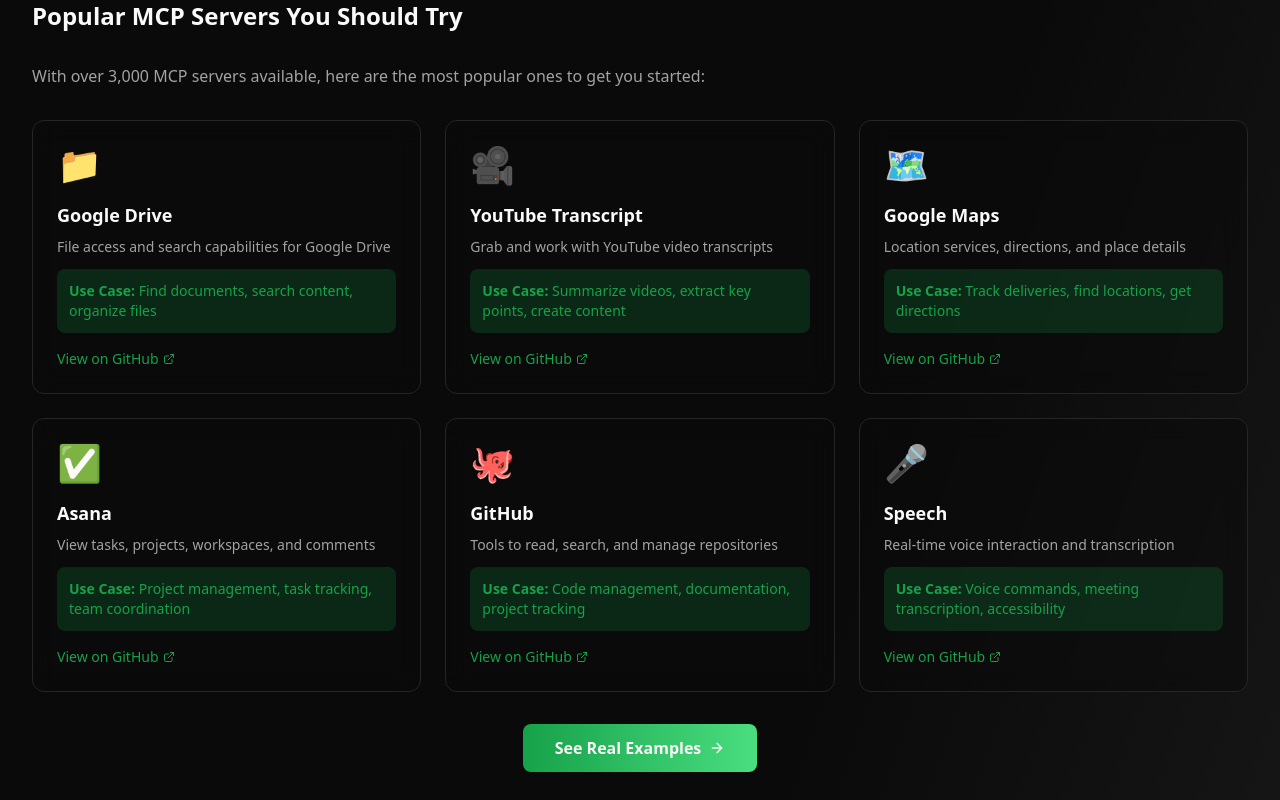
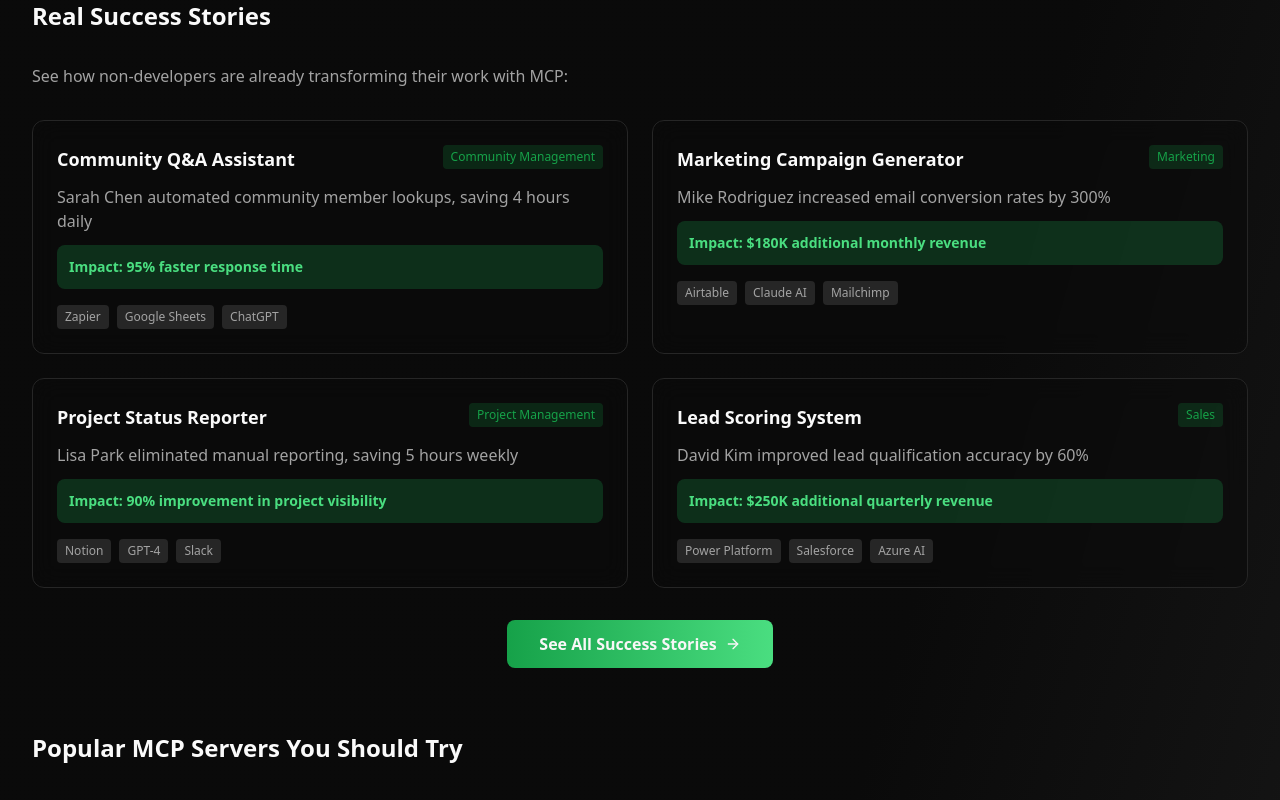
Before and after one commit to jasonetorres/Mcpfornontechie, a React (Vite) app: page /examples in a window 1280 px wide. Shown: the part 720-1520 px from the top of the page. Built offline with nearby package versions, Linux system fonts and the light colour scheme; no server answers.

Commit message:
Fix See Real Examples button on Examples page

```diff
--- a/src/pages/Examples.tsx
+++ b/src/pages/Examples.tsx
@@ -4,12 +4,12 @@ import { Link } from 'react-router-dom';
 
 function Examples() {
   const [activeTab, setActiveTab] = useState('basics');
-  const [codeCopied, setCodeCopied] = useState('');
+  const [codeCopied, setCopiedTemplate] = useState('');
 
   const copyCode = (code: string, id: string) => {
     navigator.clipboard.writeText(code);
-    setCodeCopied(id);
-    setTimeout(() => setCodeCopied(''), 2000);
+    setCopiedTemplate(id);
+    setTimeout(() => setCopiedTemplate(''), 2000);
   };
 
   const codeExamples = {
@@ -265,6 +265,37 @@ all tasks assigned to me this week and summarize them."`
     }
   ];
 
+  const realExamples = [
+    {
+      title: 'Community Q&A Assistant',
+      description: 'Sarah Chen automated community member lookups, saving 4 hours daily',
+      impact: '95% faster response time',
+      tools: ['Zapier', 'Google Sheets', 'ChatGPT'],
+      category: 'Community Management'
+    },
+    {
+      title: 'Marketing Campaign Generator',
+      description: 'Mike Rodriguez increased email conversion rates by 300%',
+      impact: '$180K additional monthly revenue',
+      tools: ['Airtable', 'Claude AI', 'Mailchimp'],
+      category: 'Marketing'
+    },
+    {
+      title: 'Project Status Reporter',
+      description: 'Lisa Park eliminated manual reporting, saving 5 hours weekly',
+      impact: '90% improvement in project visibility',
+      tools: ['Notion', 'GPT-4', 'Slack'],
+      category: 'Project Management'
+    },
+    {
+      title: 'Lead Scoring System',
+      description: 'David Kim improved lead qualification accuracy by 60%',
+      impact: '$250K additional quarterly revenue',
+      tools: ['Power Platform', 'Salesforce', 'Azure AI'],
+      category: 'Sales'
+    }
+  ];
+
   return (
     <div className="py-20 px-4 sm:px-6 lg:px-8">
       <div className="max-w-7xl mx-auto">
@@ -311,6 +342,48 @@ all tasks assigned to me this week and summarize them."`
           </div>
         </div>
 
+        {/* Real Examples Section */}
+        <div className="mb-16">
+          <h2 className="text-2xl font-bold text-foreground mb-8">Real Success Stories</h2>
+          <p className="text-muted-foreground mb-8">
+            See how non-developers are already transforming their work with MCP:
+          </p>
+          <div className="grid grid-cols-1 md:grid-cols-2 gap-6 mb-8">
+            {realExamples.map((example, index) => (
+              <div key={index} className="bg-card/50 backdrop-blur-md border border-border rounded-xl p-6 hover:bg-card transition-all duration-300">
+                <div className="flex items-start justify-between mb-3">
+                  <h3 className="text-lg font-semibold text-foreground">{example.title}</h3>
+                  <span className="px-2 py-1 bg-matrix-primary/20 text-matrix-primary rounded text-xs">
+                    {example.category}
+                  </span>
+                </div>
+                <p className="text-muted-foreground mb-3">{example.description}</p>
+                <div className="bg-green-500/20 rounded-lg p-3 mb-4">
+                  <p className="text-green-400 font-semibold text-sm">
+                    Impact: {example.impact}
+                  </p>
+                </div>
+                <div className="flex flex-wrap gap-2">
+                  {example.tools.map((tool, toolIndex) => (
+                    <span key={toolIndex} className="px-2 py-1 bg-muted text-muted-foreground rounded text-xs">
+                      {tool}
+                    </span>
+                  ))}
+                </div>
+              </div>
+            ))}
+          </div>
+          <div className="text-center">
+            <Link
+              to="/success-stories"
+              className="bg-gradient-to-r from-matrix-primary to-matrix-secondary hover:from-matrix-accent hover:to-matrix-primary text-primary-foreground px-8 py-3 rounded-lg font-semibold transition-all duration-200 inline-flex items-center space-x-2"
+            >
+              <span>See All Success Stories</span>
+              <ArrowRight className="w-4 h-4" />
+            </Link>
+          </div>
+        </div>
+
         {/* Popular MCP Servers */}
         <div className="mb-16">
           <h2 className="text-2xl font-bold text-foreground mb-8">Popular MCP Servers You Should Try</h2>
@@ -342,10 +415,10 @@ all tasks assigned to me this week and summarize them."`
           </div>
           <div className="mt-8 text-center">
             <Link
-              to="/examples"
+              to="/templates"
               className="bg-gradient-to-r from-matrix-primary to-matrix-secondary hover:from-matrix-accent hover:to-matrix-primary text-primary-foreground px-8 py-3 rounded-lg font-semibold transition-all duration-200 inline-flex items-center space-x-2"
             >
-              <span>See Real Examples</span>
+              <span>Browse Templates</span>
               <ArrowRight className="w-4 h-4" />
             </Link>
           </div>
@@ -381,7 +454,7 @@ all tasks assigned to me this week and summarize them."`
                 <div className="flex items-center justify-between mb-4">
                   <h3 className="text-lg font-semibold text-foreground">{path.title}</h3>
                   <span className={`px-2 py-1 rounded-full text-xs font-medium ${
-                    path.difficulty === 'Beginner' ? 'bg-matrix-primary/20 text-matrix-primary' :
+                    path.difficulty === 'Beginner' ? 'bg-green-500/20 text-green-400' :
                     path.difficulty === 'Intermediate' ? 'bg-yellow-500/20 text-yellow-400' :
                     'bg-red-500/20 text-red-400'
                   }`}>
@@ -486,10 +559,10 @@ all tasks assigned to me this week and summarize them."`
           </p>
           <div className="flex flex-col sm:flex-row gap-4 justify-center">
             <Link
-              to="/examples"
+              to="/demo"
               className="bg-gradient-to-r from-matrix-primary to-matrix-secondary hover:from-matrix-accent hover:to-matrix-primary text-primary-foreground px-8 py-3 rounded-lg font-semibold transition-all duration-200"
             >
-              Try Interactive Examples
+              Try Interactive Demo
             </Link>
             <Link
               to="/templates"
```
